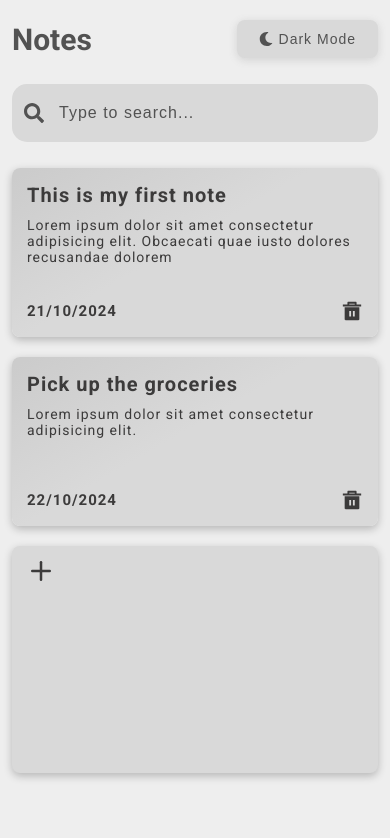
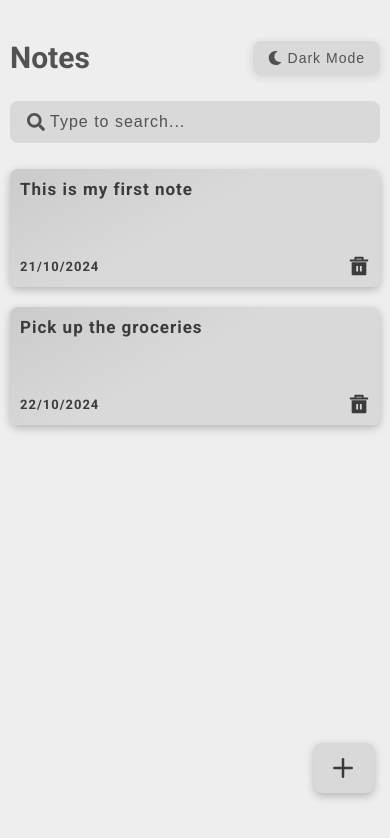
Before and after one commit to Webprojon/make-notes, a React (Vite) app: page / in a window 390 px wide. Shown: the top 838 px of the page. Built offline with nearby package versions, Linux system fonts and the light colour scheme.

Commit message:
responsive is going

```diff
--- a/package.json
+++ b/package.json
@@ -37,7 +37,7 @@
 		"husky": "^8.0.0"
 	},
 	"lint-staged": {
-		"src/**/*.{js, css, html}": "prettier --write",
+		"src/**/*.{js, css, html, jsx}": "prettier --write",
 		"src/**/*.js": "eslint --fix"
 	}
 }
--- a/src/components/NotesList.jsx
+++ b/src/components/NotesList.jsx
@@ -41,8 +41,7 @@ export default function NotesList() {
 				) : (
 					<div className="notes__list-card-notfound">
 						<h2 className="notes__list-card-notfound-h2">
-							Not found this note <br />{" "}
-							<span className="notes__list-card-notfound-span">🤷‍♂️</span>
+							Not found this note
 						</h2>
 					</div>
 				)}
--- a/src/styles/add-modal.css
+++ b/src/styles/add-modal.css
@@ -74,3 +74,10 @@
 	background-color: #e0dfdf;
 	transition: all linear 0.2s;
 }
+
+/* Media query | Responsive */
+@media (max-width: 480px) {
+	.modal {
+		display: none;
+	}
+}
--- a/src/styles/header.css
+++ b/src/styles/header.css
@@ -65,3 +65,20 @@
 	font-size: 20px;
 	color: #525252;
 }
+
+/* Media query | Responsive */
+@media (max-width: 480px) {
+	.notes__header-btn {
+		padding: 9px 15px;
+	}
+
+	.notes__search-input {
+		padding: 12px 10px 12px 40px;
+		border-radius: 8px;
+	}
+
+	.notes__search-icon {
+		font-size: 18px;
+		left: 7%;
+	}
+}
--- a/src/styles/notes.css
+++ b/src/styles/notes.css
@@ -31,7 +31,7 @@
 
 .notes__list-card-notfound {
 	width: 334px;
-	height: 30vh;
+	height: 15vh;
 	padding: 15px;
 	border-radius: 15px;
 	letter-spacing: 1px;
@@ -42,10 +42,6 @@
 .notes__list-card-notfound-h2 {
 	text-align: center;
 	margin-top: 25px;
-}
-
-.notes__list-card-notfound-span {
-	font-size: 40px;
 }
 
 .notes__list-title {
@@ -98,41 +94,36 @@
 }
 
 /* Media query | Responsive */
+@media (max-width: 1300px) {
+	.notes__container {
+		padding: 0px 10px;
+	}
+}
+
 @media (max-width: 480px) {
-	body {
-		padding: 10px 12px;
-	}
-
-	.notes__container {
-		margin: 10px auto;
-	}
-
-	.notes__header-btn {
-		padding: 11px 22px;
-	}
-
-	.notes__search-input {
-		padding: 20px 15px 20px 47px;
-		border-radius: 15px;
-	}
-
-	.notes__search-icon {
-		left: 6%;
-	}
-
 	.notes__list-card {
+		padding: 10px;
 		width: 100%;
-		height: 20vh;
+		height: 14vh;
 	}
 
 	.notes__list-card-notfound {
-		background-color: #d9d9d9;
 		width: 100%;
-		height: 20vh;
+		height: 10vh;
+		padding: 0px;
+	}
+
+	.notes__list-card-notfound-h2 {
+		margin-top: 22px;
+		font-size: 14px;
+	}
+
+	.notes__list-title {
+		font-size: 17px;
 	}
 
 	.notes__list-text {
-		height: 10vh;
+		display: none;
 	}
 
 	.notes__add {
@@ -152,7 +143,19 @@
 		margin-top: 25px;
 	}
 
+	.notes__list-span {
+		font-size: 13px;
+	}
+
 	.notes__add-btn {
 		padding: 12px 30px;
 	}
+
+	.notes__add {
+		width: 60px;
+		height: 50px;
+		position: absolute;
+		bottom: 6%;
+		right: 4%;
+	}
 }
```
